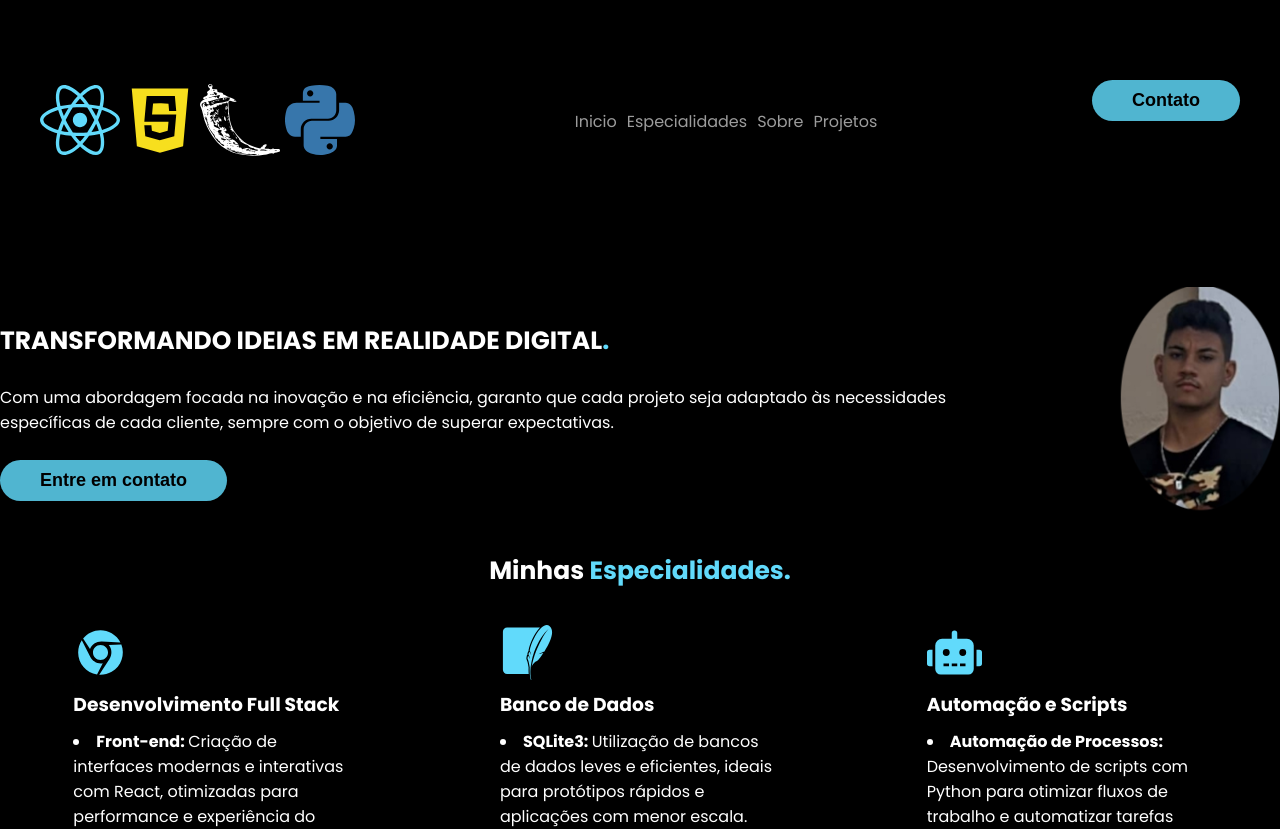
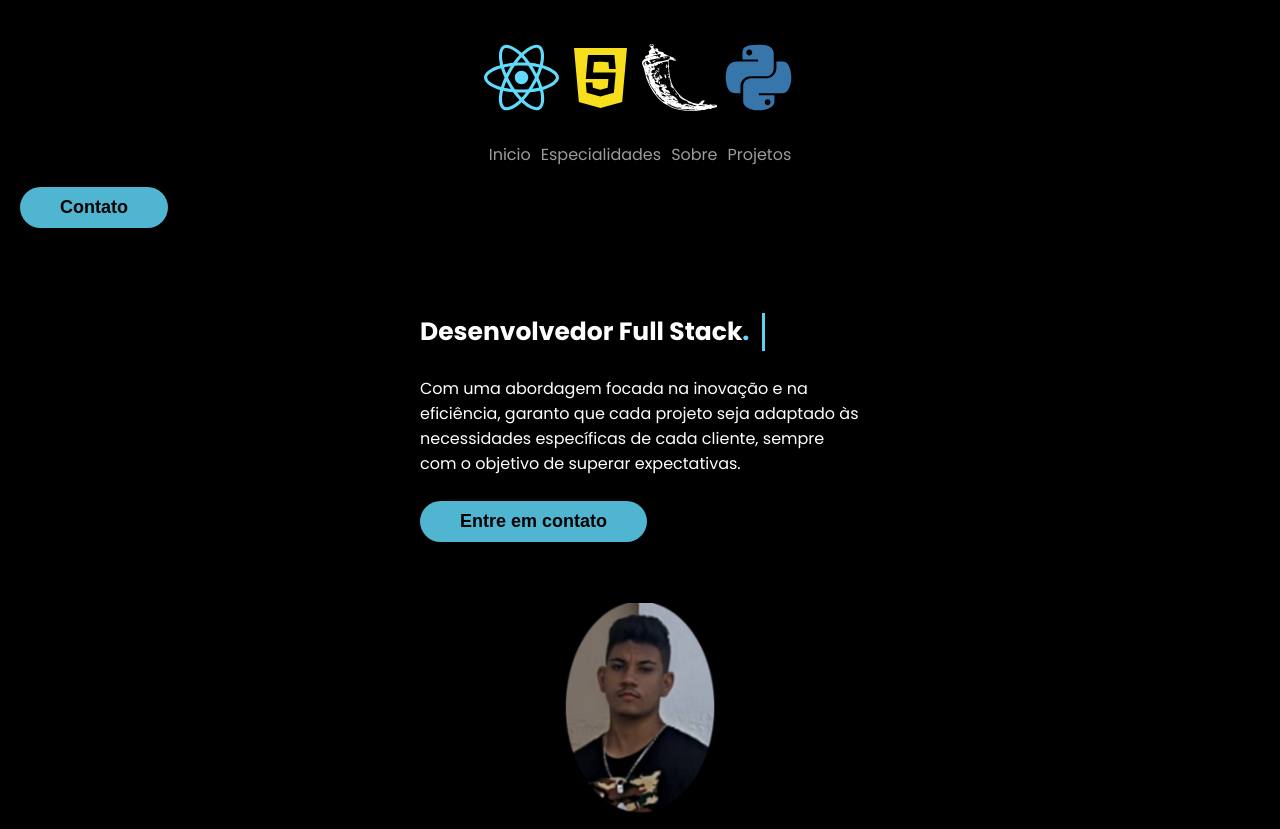
Before and after one commit to Daniel0942/Portfolio-React-Flask, a React (Create React App) app in the folder front-end/: page / in a window 1280 px wide. Shown: the top 829 px of the page. Built offline with nearby package versions, Linux system fonts and the light colour scheme; the HTML template or start-up script is replaced by a standard one.

Commit message:
Quase pronto

```diff
--- a/front-end/src/components/footer/Footer.module.css
+++ b/front-end/src/components/footer/Footer.module.css
@@ -6,6 +6,9 @@
 
     & .icones_logo, .icones_link, .icones_email {
         padding: 20px 0px;
+    }
+    & .icones_link svg {
+        font-size: 22px;
     }
 
     & .linha {
@@ -64,6 +67,8 @@
 }
 
 /* Responsivo */
-@media screen and (max-width: 1440px){
-
+@media screen and (max-width: 1440px) {
+    .icones_logo, .icones_link {
+        margin: 0 auto;
+    }
 }
--- a/front-end/src/components/formulario/Formulario.module.css
+++ b/front-end/src/components/formulario/Formulario.module.css
@@ -39,5 +39,7 @@
 
 /* Responsivo */
 @media screen and (max-width: 1440px) {
-
+    .formulario div form {
+        width: 390px;
+    }
 }
--- a/front-end/src/components/header/Header.module.css
+++ b/front-end/src/components/header/Header.module.css
@@ -114,5 +114,23 @@
 }
 
 @media screen and (max-width: 1440px) {
+    .container {
+        margin-top: 20px;
+        padding: 20px;
 
+        & div {
+            gap: 15px;
+
+            & .icones_logo {
+                margin: 0 auto;
+                & svg {
+                    font-size: 75px;
+                    padding: 0 2px;
+                }
+            }
+            & .menu {
+                margin: 0 auto;
+            }
+        }
+    }
 }
--- a/front-end/src/components/sobre/Sobre.module.css
+++ b/front-end/src/components/sobre/Sobre.module.css
@@ -23,5 +23,8 @@
 
 /* Responsividade */
 @media screen and (max-width: 1440px) {
-
+    .caixa_txt {
+        width: 400px;
+        height: 100%;
+    }
 }
--- a/front-end/src/components/topoDoSite/TopoDoSite.jsx
+++ b/front-end/src/components/topoDoSite/TopoDoSite.jsx
@@ -8,7 +8,7 @@ function TopoDoSite() {
         <section className={styles.topoDoSite}>
             <Interface estilo1="flex" estilo2="space-between" estilo3="margin-top">
                 <div className={styles.caixa_txt}>
-                    <h1>TRANSFORMANDO IDEIAS EM REALIDADE DIGITAL<span>.</span></h1>
+                    <h1>Desenvolvedor Full Stack<span>.</span></h1>
                     <p>Com uma abordagem focada na inovação e na eficiência, garanto que cada projeto seja adaptado às necessidades específicas de cada cliente, sempre com o objetivo de superar expectativas.</p>
                     <a href="https://wa.me/5579996746102" target="blank"><Button txt="Entre em contato"/></a>
                 </div>
--- a/front-end/src/components/topoDoSite/TopoDoSite.module.css
+++ b/front-end/src/components/topoDoSite/TopoDoSite.module.css
@@ -19,9 +19,9 @@
 .caixa_txt h1{
     border-right: 4px solid #61DAFB;  /* pra ficar parecendo que tá digitando */
     white-space: nowrap;
-    width: 38ch;    /* quantidade de caracteres, coloque um background antes pra ver */
+    width: 21ch;    /* quantidade de caracteres, coloque um background antes pra ver */
     overflow: hidden;  /* elementos vazados não aparecem */
-    animation: exibição 2s steps(38) 1,animaMarcador 0.5s infinite;
+    animation: exibição 2s steps(21) 1,animaMarcador 0.5s infinite;
     animation-delay: 1.5s;   /* delay antes de começar a animação */
 }
 @keyframes exibição {
@@ -29,7 +29,7 @@
         width: 0;
     }
     100% {
-        width: 38ch;
+        width: 21ch;
     }
 }
 @keyframes animaMarcador {
@@ -54,5 +54,16 @@
 
 /* responsividade */
 @media screen and (max-width: 1440px) {
-
+    .topoDoSite .caixa_txt {
+        margin-top: 20px;
+        width: 440px;
+        height: 100%;
+        margin: auto;
+    }
+    .foto {
+        margin:  25px auto;
+        & img {
+            width: 150px;
+        }
+    }
 }
--- a/front-end/src/components/utilidades/Interface.module.css
+++ b/front-end/src/components/utilidades/Interface.module.css
@@ -19,3 +19,10 @@
 .flex-wrap {
     flex-wrap: wrap;
 }
+
+/* Responsividade */
+@media screen and (max-width:1440px) {
+    .interface {
+        flex-direction: column;
+    }
+}
```
Also changed, not shown: 1 other file (tests, documents, lock files or other folders).
